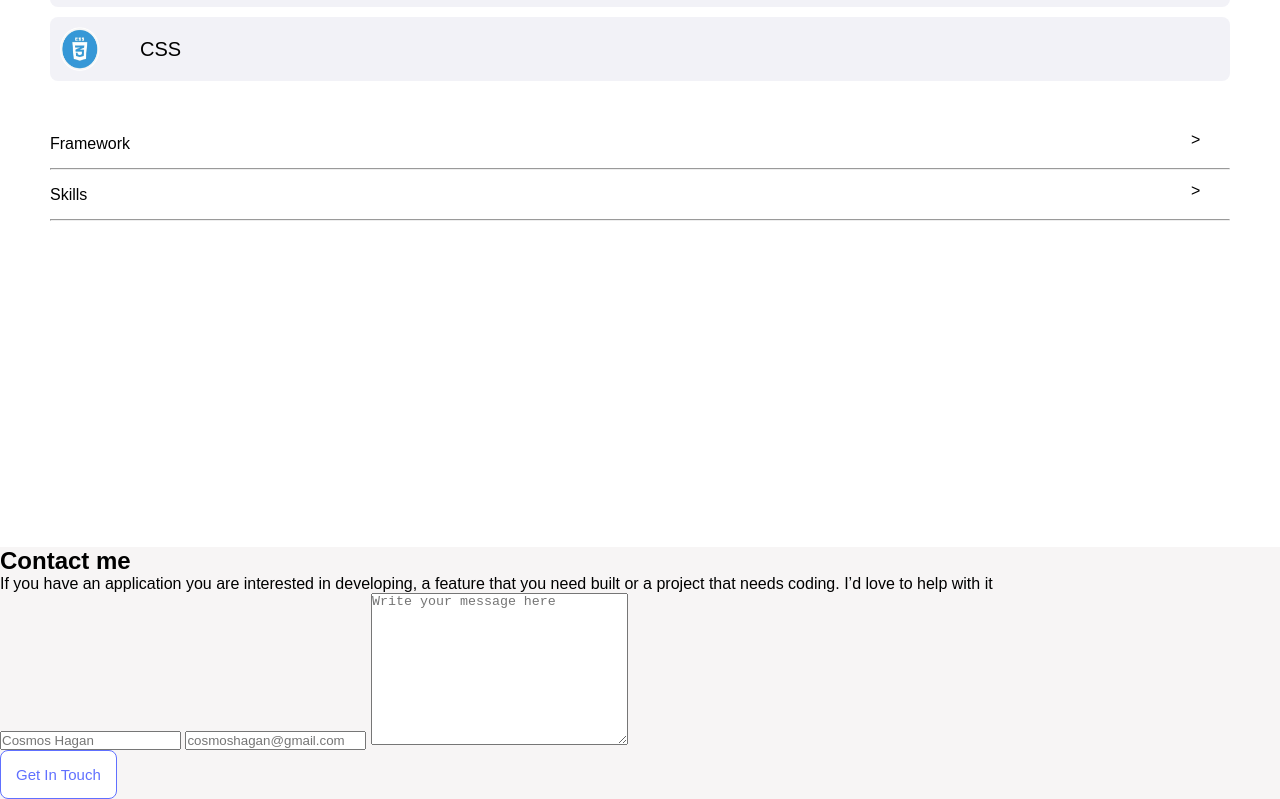
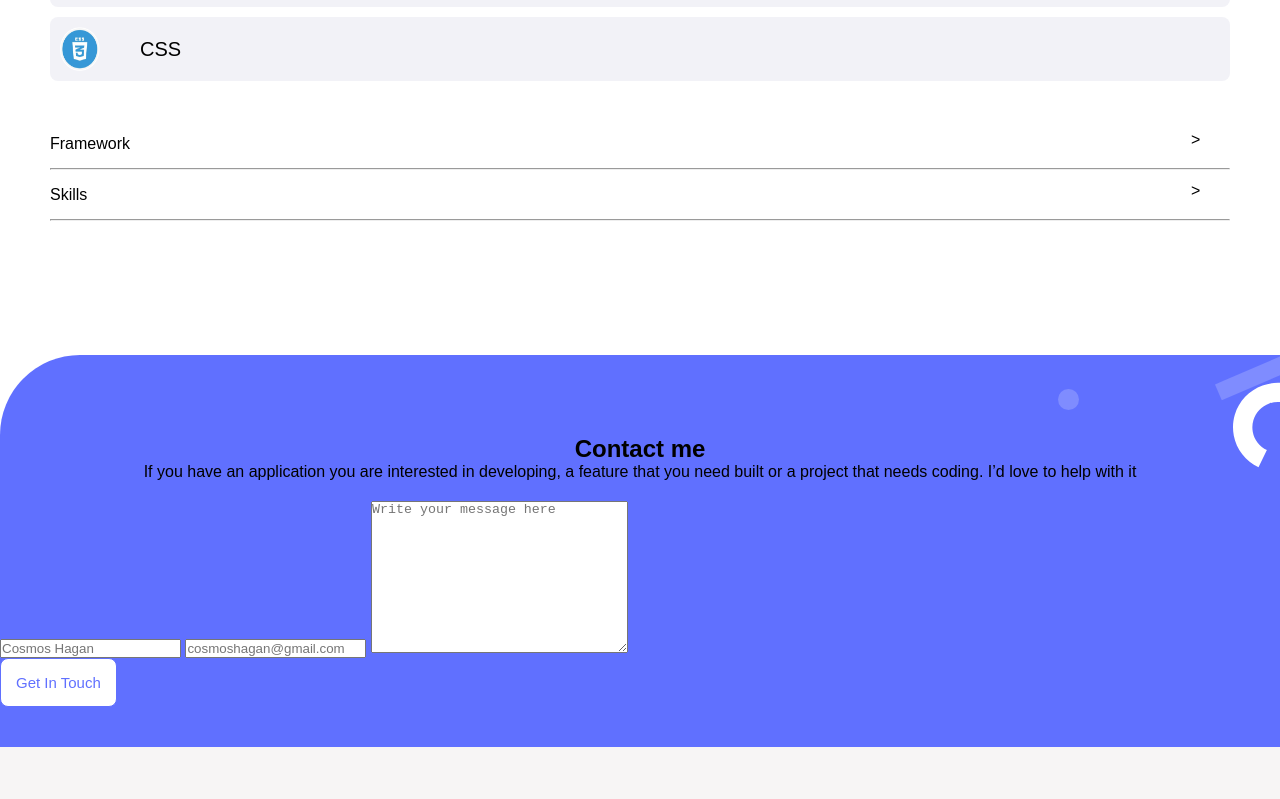
Before and after one commit to Cosmosha/Portfolio, a website: page index.html in a window 1280 px wide. Shown: the part 7240-8039 px from the top of the page. After the commit the page ends 7987 px from the top, so only its background shows below. Drawn offline with Linux system fonts and the light colour scheme; a web font is replaced by a local one.

Commit message:
Add positioning style to contact-form

```diff
--- a/style.css
+++ b/style.css
@@ -305,3 +305,23 @@ header {
   size: 20px;
   line-height: 25px;
 }
+
+.contact {
+  display: flex;
+  flex-direction: column;
+  margin-top: -15%;
+  background: #6070ff;
+  background-image: url('./images/contact-form-mobile.svg');
+  background-repeat: no-repeat;
+  background-position: top right;
+  border-radius: 80px 0 0 0;
+  padding: 60px 0 40px;
+}
+
+.contact .contact-info {
+  display: flex;
+  flex-direction: column;
+  justify-content: center;
+  align-items: center;
+  padding: 20px;
+}
```
